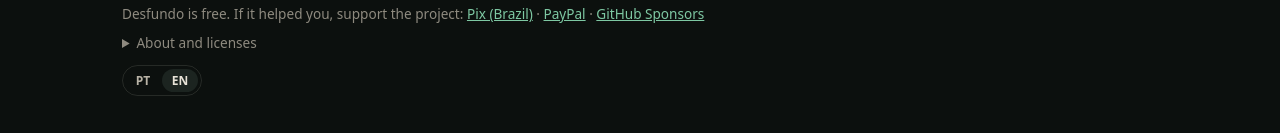
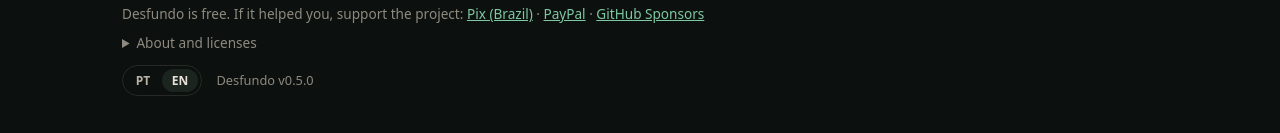
Before and after one commit to desfundo/desfundo, a React (Vite) app: page / in a window 1280 px wide. Shown: the part 815-948 px from the top of the page. Built offline with nearby package versions, Linux system fonts and the light colour scheme.

Commit message:
Mostra a versão do app no rodapé (Desfundo v0.5.0)
Versão vem do package.json via define do Vite, para saber sempre qual
build está aberto durante os testes.

Co-Authored-By: Claude Opus 5.5 <noreply@anthropic.com>

```diff
--- a/package.json
+++ b/package.json
@@ -1,7 +1,7 @@
 {
   "name": "desfundo",
   "private": true,
-  "version": "0.4.0",
+  "version": "0.5.0",
   "description": "Remoção de fundo em massa, local e offline, para fotos de produto.",
   "author": "Desfundo",
   "license": "AGPL-3.0-only",
--- a/src/App.css
+++ b/src/App.css
@@ -839,10 +839,22 @@
   width: fit-content;
 }
 
+.foot-bar {
+  display: flex;
+  align-items: center;
+  gap: 0.9rem;
+  margin-top: 0.8rem;
+}
+
+.app-version {
+  color: color-mix(in srgb, var(--paper-dim) 75%, transparent);
+  font-size: 0.8rem;
+  font-variant-numeric: tabular-nums;
+}
+
 .lang-switch {
   display: inline-flex;
   gap: 0.15rem;
-  margin-top: 0.8rem;
   padding: 0.2rem;
   border: 1px solid var(--line);
   border-radius: 999px;
--- a/src/App.tsx
+++ b/src/App.tsx
@@ -309,6 +309,7 @@ export default function App() {
             {m.fullList}
           </p>
         </details>
+        <div className="foot-bar">
           <div className="lang-switch" role="group" aria-label={m.langLabel}>
             {(['pt', 'en'] as const).map((code) => (
               <button
@@ -320,6 +321,8 @@ export default function App() {
                 {code.toUpperCase()}
               </button>
             ))}
+          </div>
+          <span className="app-version">Desfundo v{__APP_VERSION__}</span>
         </div>
       </footer>
 
--- /dev/null
+++ b/src/types/app-version.d.ts
@@ -0,0 +1,2 @@
+/** package.json version, injected by Vite (`define` in vite.config.ts). */
+declare const __APP_VERSION__: string
--- a/vite.config.ts
+++ b/vite.config.ts
@@ -1,5 +1,8 @@
+import { readFileSync } from 'node:fs'
 import { defineConfig, type Plugin } from 'vite'
 import react from '@vitejs/plugin-react'
+
+const { version } = JSON.parse(readFileSync(new URL('./package.json', import.meta.url), 'utf8'))
 
 /**
  * onnxruntime-web (inside IMG.LY) makes Vite emit its 24 MB JSEP wasm, but IMG.LY
@@ -28,6 +31,10 @@ export default defineConfig({
   // Required so Electron can load assets from file:// after packaging.
   base: './',
   plugins: [react(), dropUnusedOrtWasm()],
+  // Shown in the app footer, so testers always know which build is open.
+  define: {
+    __APP_VERSION__: JSON.stringify(version),
+  },
   optimizeDeps: {
     exclude: ['@imgly/background-removal'],
   },
```
Lines whose indentation alone changed are shown as unchanged.
